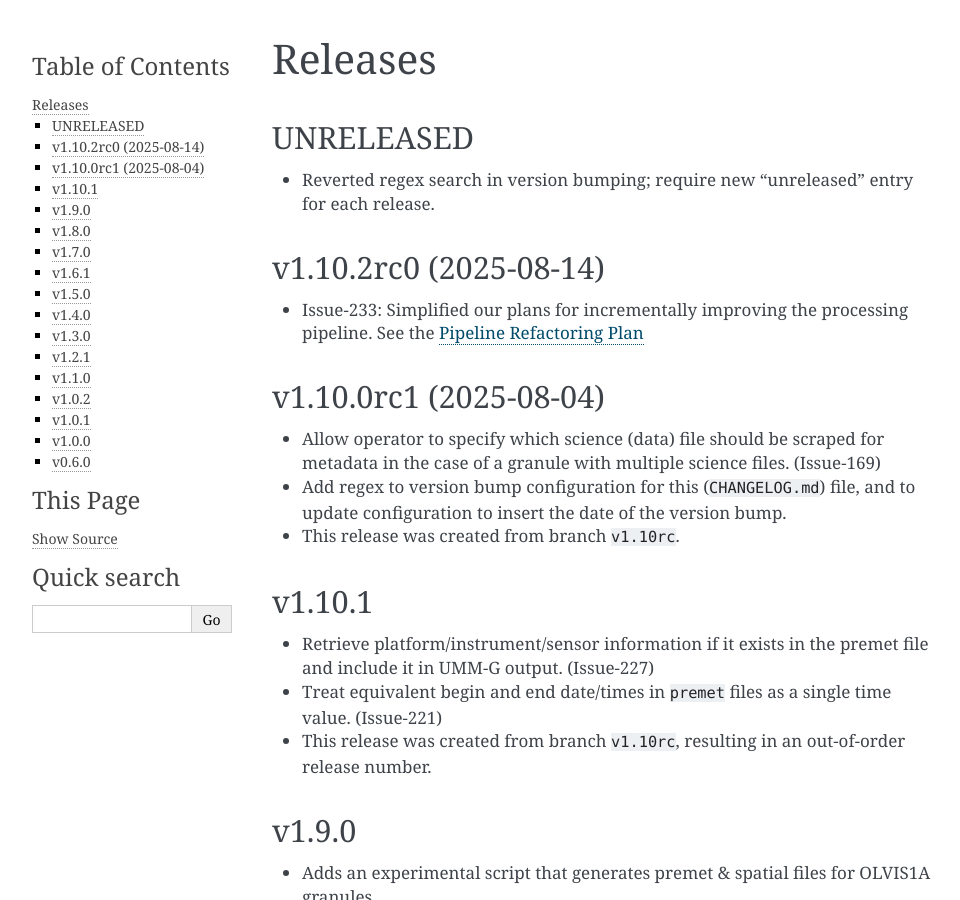
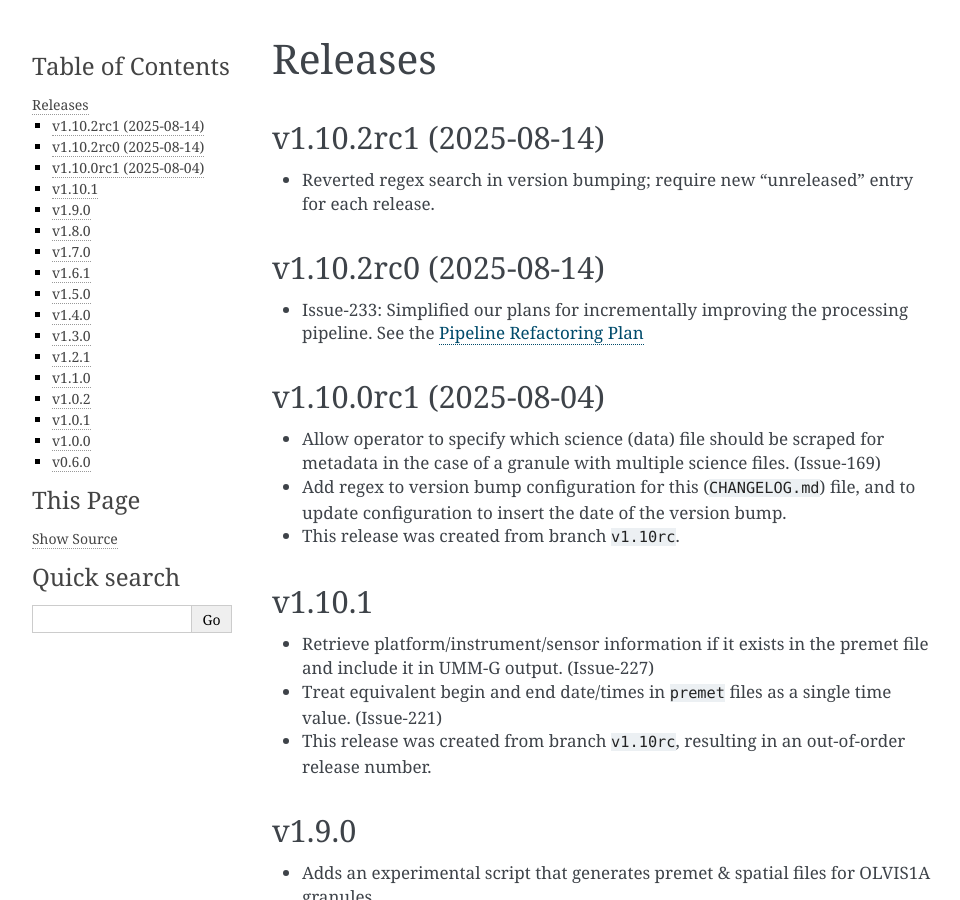
Before and after one commit to nsidc/granule-metgen, a Sphinx documentation site: the page built from docs/source/releases.rst, in a window 1280 px wide and 900 px high. Shown: the whole window, without its empty margins (148-1108 px from the left). Built offline with Sphinx 7.4.7, drawn with Linux system fonts in a browser that asks for light colours.

Commit message:
Bump version: 1.10.2rc0 → 1.10.2rc1

```diff
--- a/CHANGELOG.md
+++ b/CHANGELOG.md
@@ -1,4 +1,4 @@
-## UNRELEASED
+## v1.10.2rc1 (2025-08-14)
 
 * Reverted regex search in version bumping; require new "unreleased" entry for
   each release.
--- a/docs/source/conf.py
+++ b/docs/source/conf.py
@@ -6,8 +6,8 @@
 project = "MetGenC"
 copyright = "2024, NSIDC"
 author = "National Snow and Ice Data Center"
-release = "v1.10.2rc0"
-version = "v1.10.2rc0"
+release = "v1.10.2rc1"
+version = "v1.10.2rc1"
 
 extensions = [
     "myst_parser",
--- a/pyproject.toml
+++ b/pyproject.toml
@@ -1,6 +1,6 @@
 [tool.poetry]
 name = "nsidc-metgenc"
-version = "1.10.2rc0"
+version = "1.10.2rc1"
 description = "The nsidc-metgenc package enables data producers as well as Operations staff managing the data ingest workflow to create metadata files conforming to NASA's Common Metadata Repository UMM-G specification."
 authors = ["National Snow and Ice Data Center (NSIDC) <nsidc@nsidc.org>"]
 readme = "README.md"
@@ -53,7 +53,7 @@
 beautifulsoup4 = "^4.13.4"
 
 [tool.bumpversion]
-current_version = "1.10.2rc0"
+current_version = "1.10.2rc1"
 parse = """(?x)
     (?P<major>0|[1-9]\\d*)\\.
     (?P<minor>0|[1-9]\\d*)\\.
```
Also changed, not shown: 1 other file.
